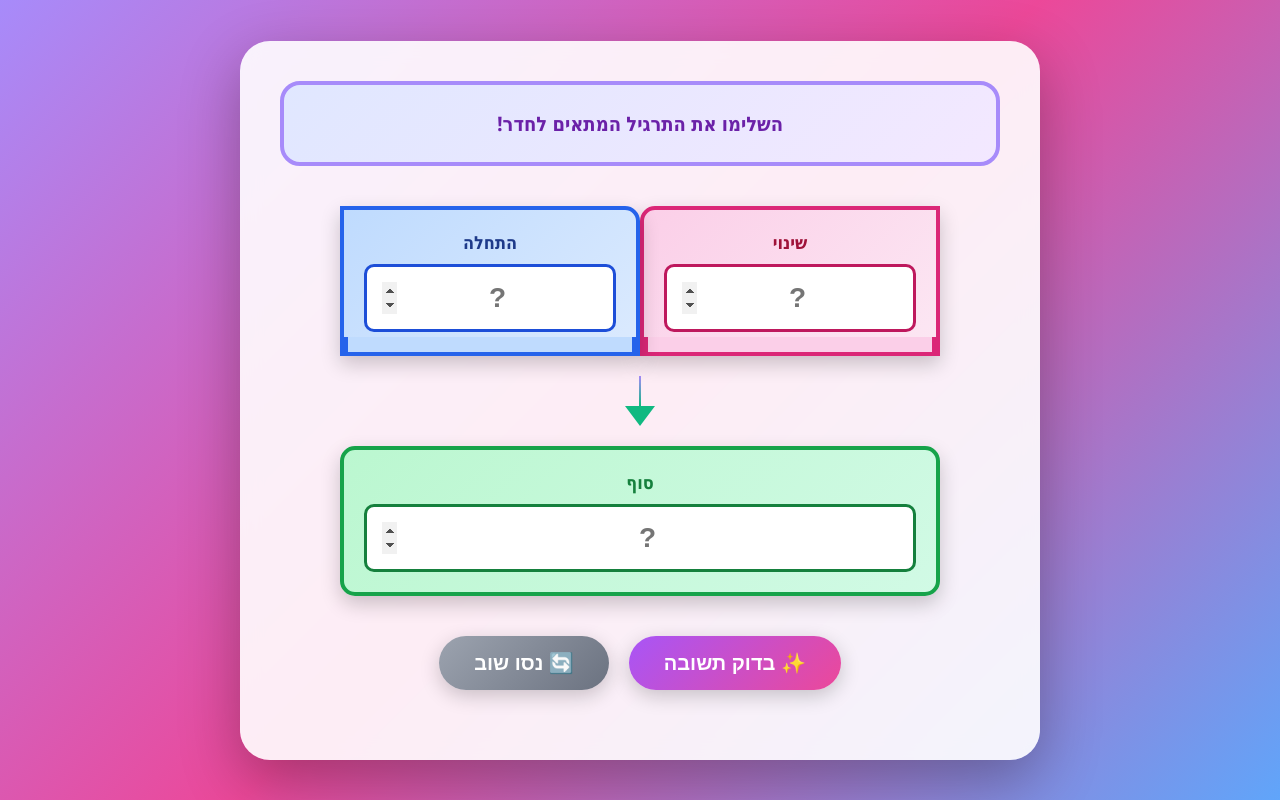
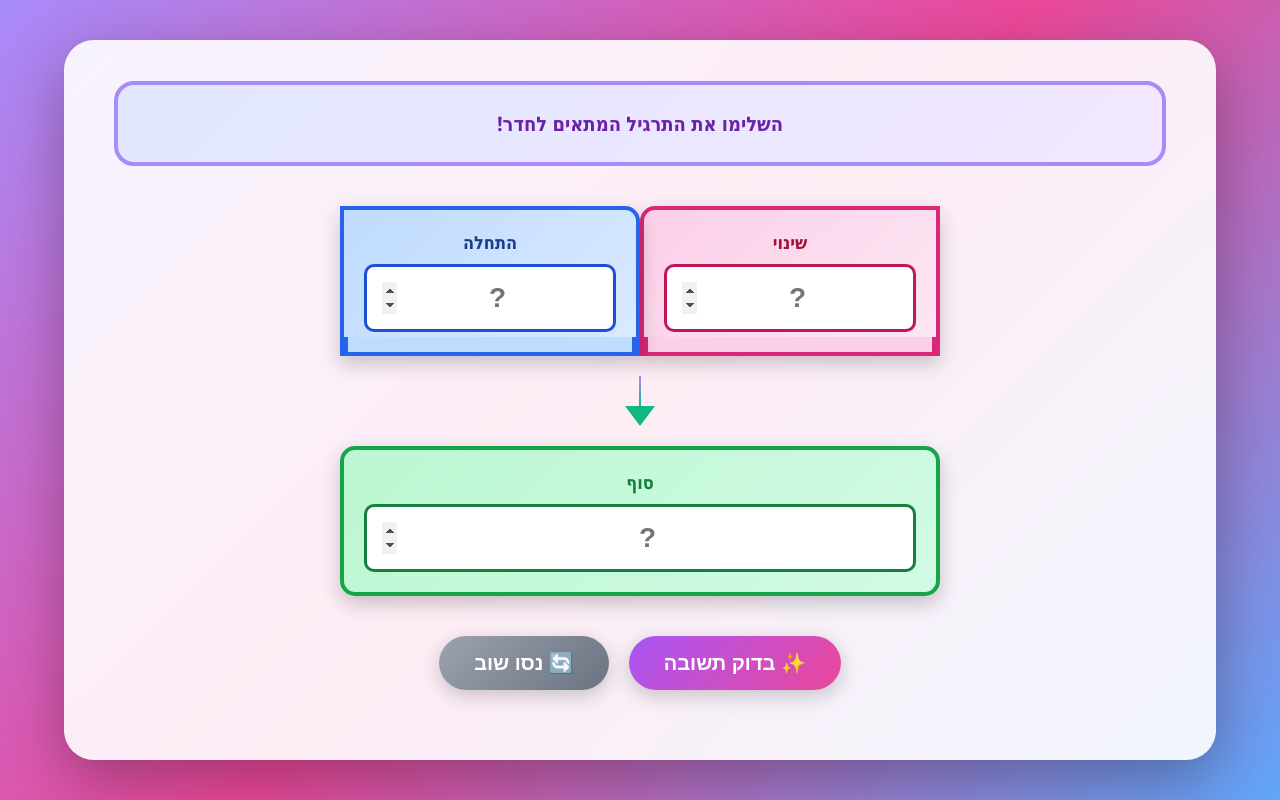
Before and after one commit to Inbal5980/claude-math-escapestars, a plain HTML site: page index.html in a window 1280 px wide. Drawn offline with Linux system fonts and the light colour scheme.

Commit message:
Update index.html

```diff
--- a/index.html
+++ b/index.html
@@ -13,12 +13,14 @@
 
         body {
             font-family: 'Segoe UI', Tahoma, Geneva, Verdana, sans-serif;
-            min-height: 100vh;
+            height: 100vh;
             background: linear-gradient(135deg, #a78bfa 0%, #ec4899 50%, #60a5fa 100%);
             display: flex;
             align-items: center;
             justify-content: center;
-            padding: 20px;
+            padding: 0;
+            margin: 0;
+            overflow: hidden;
         }
 
         .container {
@@ -26,9 +28,14 @@
             backdrop-filter: blur(10px);
             border-radius: 30px;
             box-shadow: 0 20px 60px rgba(0, 0, 0, 0.3);
-            padding: 40px;
-            max-width: 800px;
-            width: 100%;
+            padding: 30px 50px;
+            width: 90vw;
+            height: 90vh;
+            max-width: 1600px;
+            max-height: 900px;
+            display: flex;
+            flex-direction: column;
+            justify-content: center;
         }
 
         .instruction-box {
```
